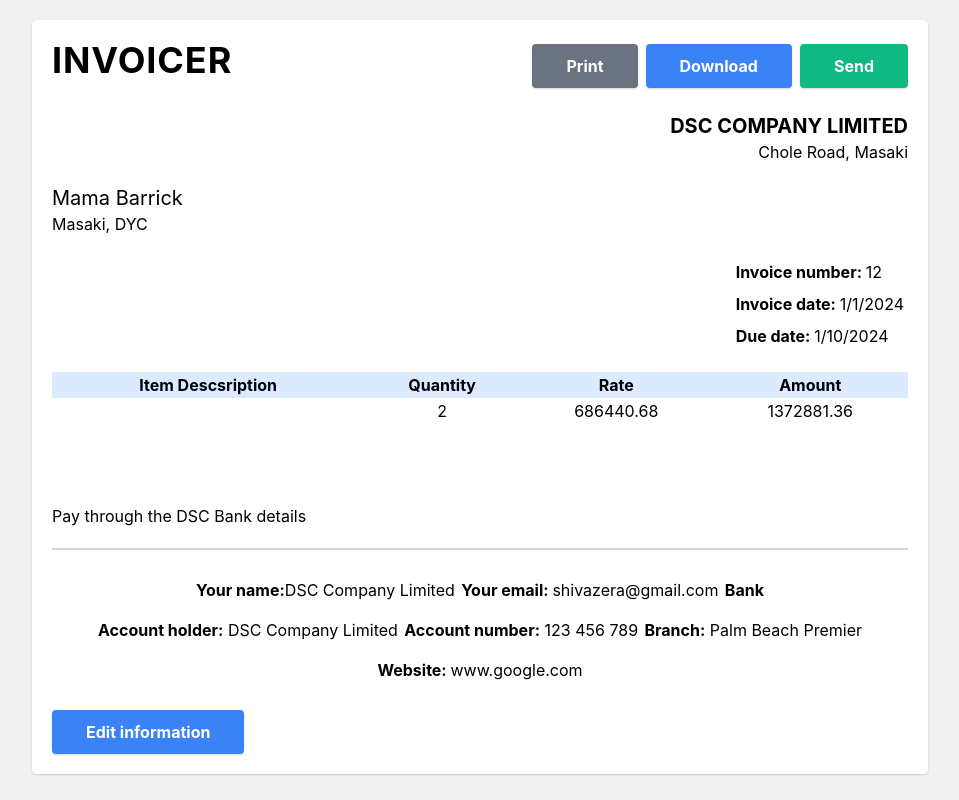
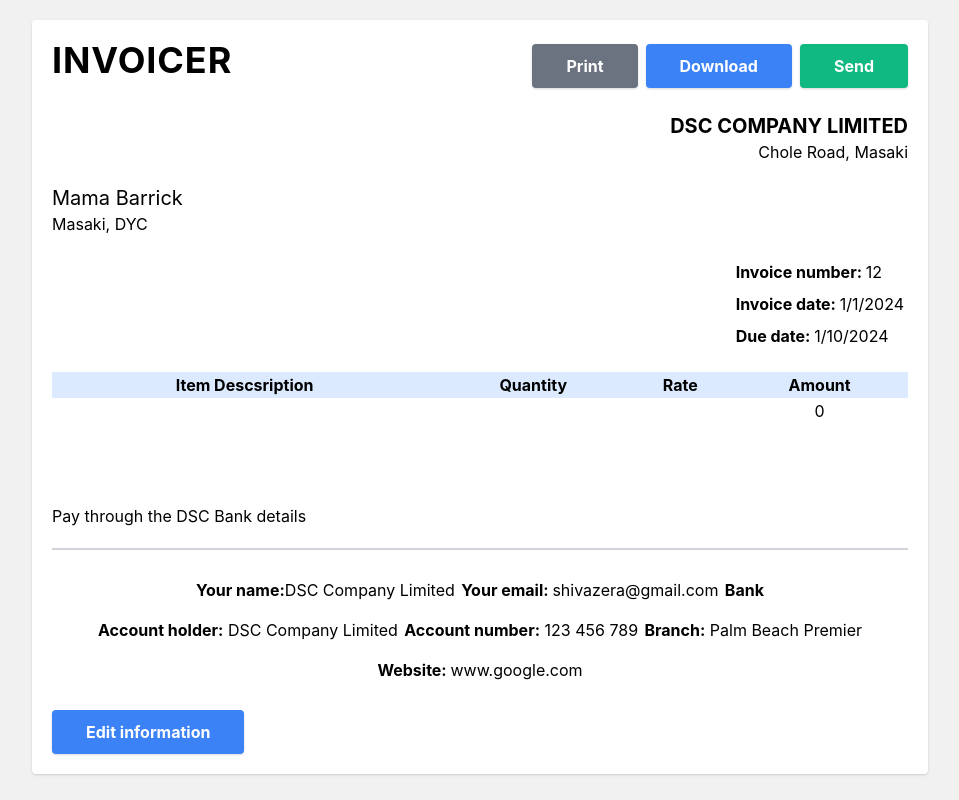
Before and after one commit to markvilly/invoicer-2024-dsc, a React (Create React App) app: page / in a window 1280 px wide. Shown: the whole page, without its empty margins (160-1119 px from the left). Built offline with nearby package versions, Linux system fonts and the light colour scheme.

Commit message:
modified the amount column formula

```diff
--- a/src/App.js
+++ b/src/App.js
@@ -52,7 +52,12 @@ function App() {
               invoiceNumber={invoiceNumber}
               dueDate={dueDate}
             />
-            <Table description={description} />
+            <Table
+              description={description}
+              quantity={quantity}
+              rate={rate}
+              amount={amount}
+            />
             <Notes notes={notes} />
             <Footer
               name={name}
@@ -285,6 +290,12 @@ function App() {
                 <TableForm
                   description={description}
                   setDescription={setDescription}
+                  quantity={quantity}
+                  setQuantity={setQuantity}
+                  rate={rate}
+                  setRate={setRate}
+                  amount={amount}
+                  setAmount={setAmount}
                 />
               </article>
 
--- a/src/components/Table.js
+++ b/src/components/Table.js
@@ -1,6 +1,6 @@
 import React from "react";
 
-export default function Table({ description }) {
+export default function Table({ description, quantity, rate, amount }) {
   return (
     <div>
       <table width="100%">
@@ -15,9 +15,9 @@ export default function Table({ description }) {
         <tbody>
           <tr>
             <td>{description}</td>
-            <td className="text-center">2</td>
-            <td className="text-center">686440.68</td>
-            <td className="text-center">{686440.68 * 2}</td>
+            <td className="text-center">{quantity}</td>
+            <td className="text-center">{rate}</td>
+            <td className="text-center">{(amount = rate * quantity)}</td>
           </tr>
         </tbody>
       </table>
--- a/src/components/TableForm.js
+++ b/src/components/TableForm.js
@@ -1,14 +1,23 @@
 import React from "react";
 
-export default function TableForm({ description, setDescription }) {
+export default function TableForm({
+  description,
+  setDescription,
+  quantity,
+  setQuantity,
+  rate,
+  setRate,
+  amount,
+  setAmount,
+}) {
   return (
     <div>
       <div className="flex flex-col mt-10">
-        <label htmlFor="decription">Item Description</label>
+        <label htmlFor="description">Item Description</label>
         <input
           type="text"
           name="description"
-          id="decription"
+          id="description"
           placeholder="item description"
           value={description}
           onChange={(e) => {
@@ -16,6 +25,41 @@ export default function TableForm({ description, setDescription }) {
           }}
         />
       </div>
+
+      <article className="md:grid grid-cols-3 gap-10">
+        <div className="flex flex-col">
+          <label htmlFor="quantity">Quantity</label>
+          <input
+            type="text"
+            name="quantity"
+            id="quantity"
+            placeholder="item quantity"
+            value={quantity}
+            onChange={(e) => {
+              setQuantity(e.target.value);
+            }}
+          />
+        </div>
+
+        <div className="flex flex-col">
+          <label htmlFor="rate">Rate</label>
+          <input
+            type="text"
+            name="rate"
+            id="rate"
+            placeholder="item rate"
+            value={rate}
+            onChange={(e) => {
+              setRate(e.target.value);
+            }}
+          />
+        </div>
+
+        <div className="flex flex-col">
+          <label htmlFor="amount">Amount</label>
+          <p>{(amount = rate * quantity)}</p>
+        </div>
+      </article>
     </div>
   );
 }
```
